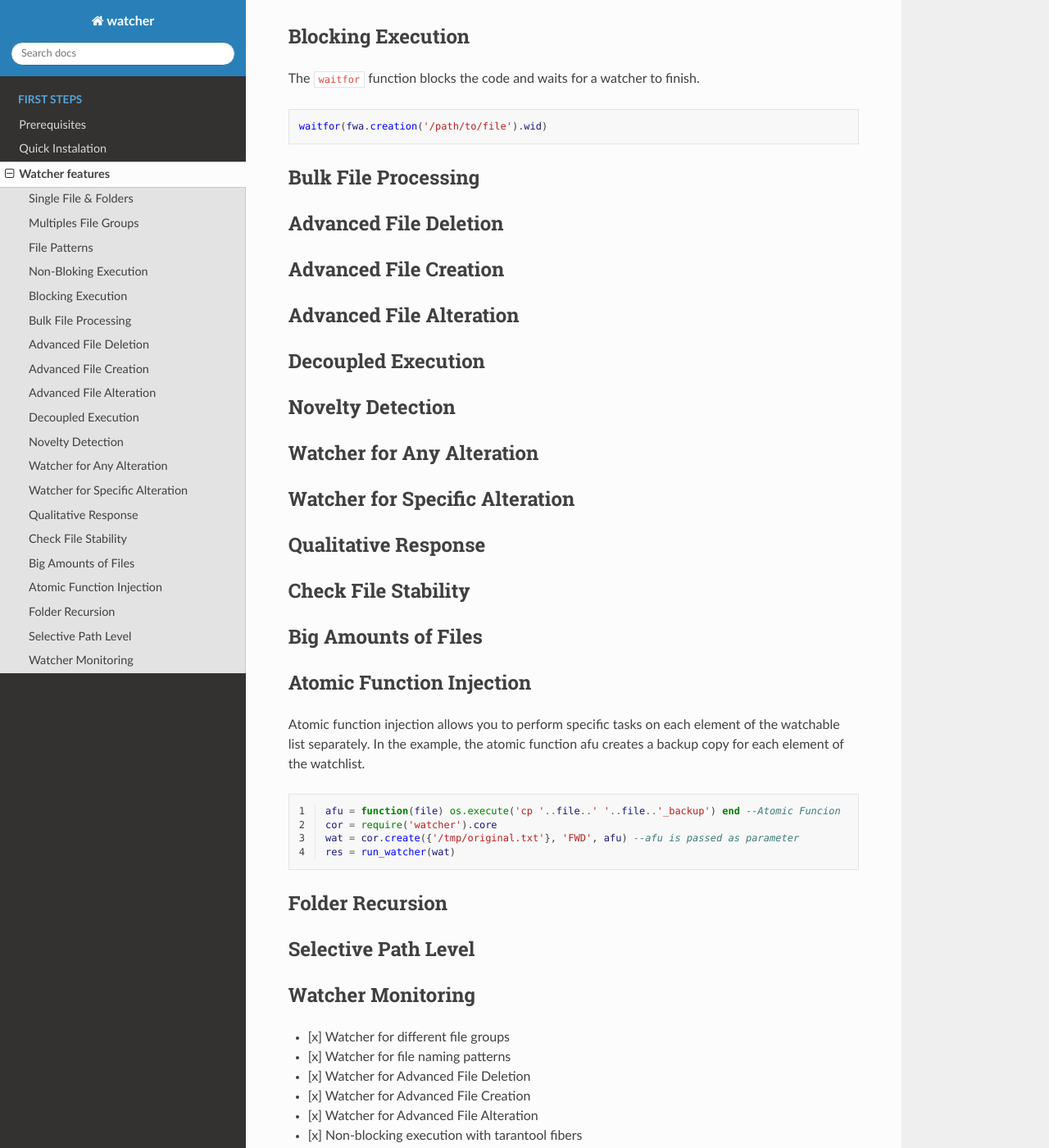
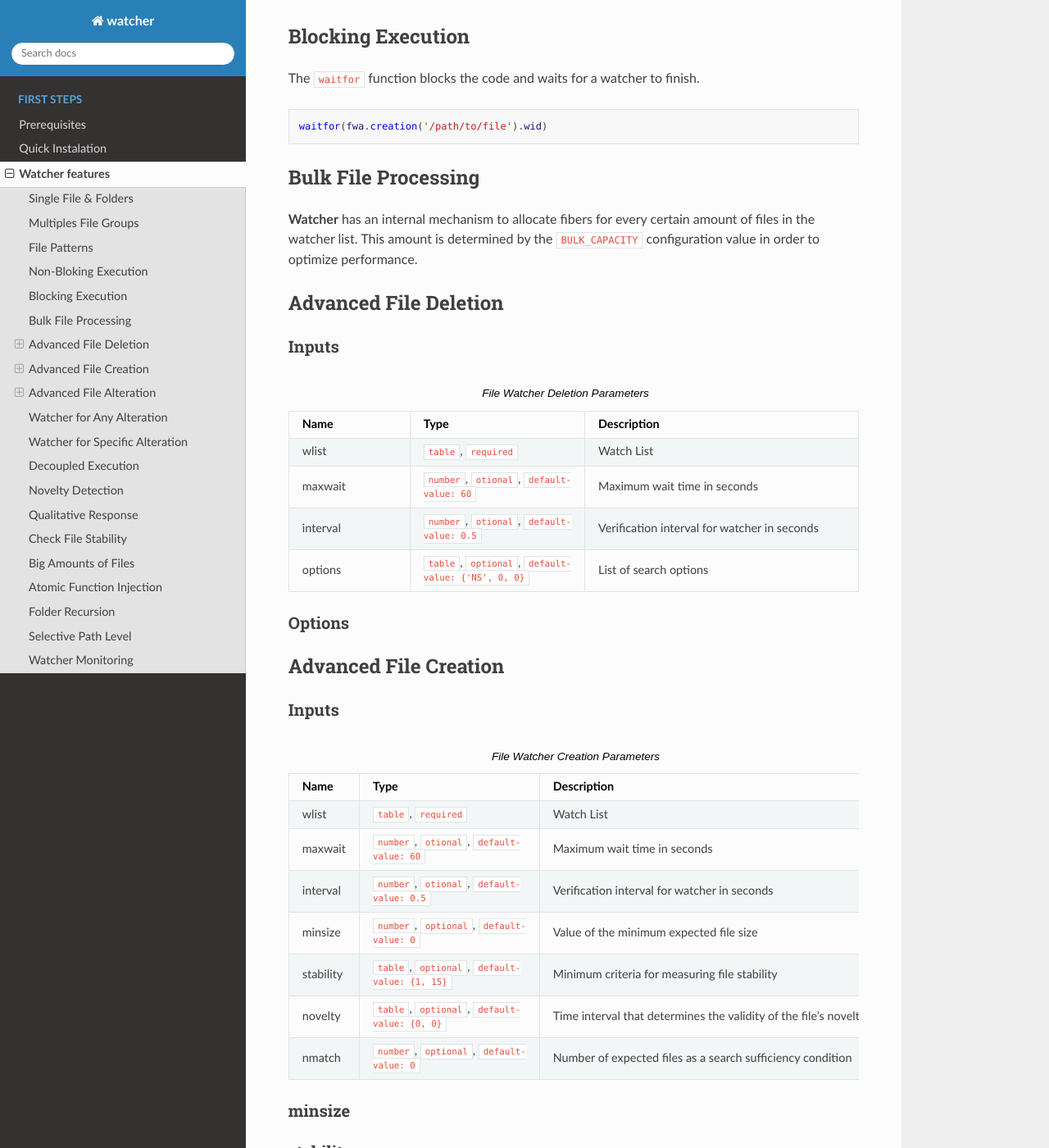
Before and after one commit to racherb/watcher, a Sphinx documentation site: the page built from docs/source/features.rst, in a window 1280 px wide and 1400 px high, scrolled down 1223 px. Shown: the whole window at 82% size. Built offline with Sphinx 7.4.7 and the Read the Docs theme 2.0.0, drawn with Linux system fonts in a browser that asks for light colours; pages that are not in the unit, such as notebooks, are missing from menus; some of the changed text lies outside the part shown.

Commit message:
Update docs
Update docs

```diff
--- a/docs/source/features.rst
+++ b/docs/source/features.rst
@@ -66,30 +66,165 @@ The ``waitfor`` function blocks the code and waits for a watcher to finish.
 Bulk File Processing
 --------------------
 
-..
-
+**Watcher** has an internal mechanism to allocate fibers for every certain amount of files
+in the watcher list. This amount is determined by the ``BULK_CAPACITY`` configuration value
+in order to optimize performance.
 
 Advanced File Deletion
 ----------------------
 
+Inputs
+******
+
+.. list-table:: File Watcher Deletion Parameters
+   :widths: 25 25 50
+   :header-rows: 1
+
+   * - Name
+     - Type
+     - Description
+   * - wlist
+     - ``table``, ``required``
+     - Watch List
+   * - maxwait
+     - ``number``, ``otional``, ``default-value: 60``
+     - Maximum wait time in seconds
+   * - interval
+     - ``number``, ``otional``, ``default-value: 0.5``
+     - Verification interval for watcher in seconds
+   * - options
+     - ``table``, ``optional``, ``default-value: {'NS', 0, 0}``
+     - List of search options
+
+Options
+*******
+
 Advanced File Creation
 ----------------------
+
+Inputs
+******
+
+.. list-table:: File Watcher Creation Parameters
+   :widths: 25 25 50
+   :header-rows: 1
+
+   * - Name
+     - Type
+     - Description
+   * - wlist
+     - ``table``, ``required``
+     - Watch List
+   * - maxwait
+     - ``number``, ``otional``, ``default-value: 60``
+     - Maximum wait time in seconds
+   * - interval
+     - ``number``, ``otional``, ``default-value: 0.5``
+     - Verification interval for watcher in seconds
+   * - minsize
+     - ``number``, ``optional``, ``default-value: 0``
+     - Value of the minimum expected file size
+   * - stability
+     - ``table``, ``optional``, ``default-value: {1, 15}``
+     - Minimum criteria for measuring file stability
+   * - novelty
+     - ``table``, ``optional``, ``default-value: {0, 0}``
+     - Time interval that determines the validity of the file's novelty
+   * - nmatch
+     - ``number``, ``optional``, ``default-value: 0``
+     - Number of expected files as a search sufficiency condition
+
+minsize
+*******
+
+stability
+*********
+
+internal
+iterations
+
+novelty
+*******
+
+nmatch
+******
 
 Advanced File Alteration
 ------------------------
 
+Inputs
+******
+
+
+.. list-table:: File Watcher Alteration Parameters
+   :widths: 25 25 50
+   :header-rows: 1
+
+   * - Name
+     - Type
+     - Description
+   * - wlist
+     - ``table``, ``required``
+     - Watch List
+   * - maxwait
+     - ``numeric``, ``otional``, ``default-value: 60``
+     - Maximum wait time in seconds
+   * - interval
+     - ``numeric``, ``otional``, ``default-value: 0.5``
+     - Verification interval for watcher in seconds
+   * - awhat
+     - ``string``, ``optional``, ``default-value: '1'``
+     - Type of file alteration to be observed
+   * - nmatch
+     - ``number``, ``optional``, ``default-value: 0``
+     - Number of expected files as a search sufficiency condition
+
+awhat
+*****
+
+.. list-table:: File Watcher Alteration Parameters
+   :widths: 25 10 65
+   :header-rows: 1
+
+   * - Code
+     - Value
+     - Description
+   * - ``ANY_ALTERATION``
+     - ``'1'``
+     - Search for any alteration
+   * - ``CONTENT_ALTERATION``
+     - ``'2'``
+     - Search for content file alteration
+   * - ``SIZE_ALTERATION``
+     - ``'3'``
+     - Search for file size alteration
+   * - ``CHANGE_TIME_ALTERATION``
+     - ``'4'``
+     - Search for file ``ctime`` alteration
+   * - ``MODIFICATION_TIME_ALTERATION``
+     - ``'5'``
+     - Search for file ``mtime`` alteration
+   * - ``INODE_ALTERATION``
+     - ``'6'``
+     - Search for file ``inode`` alteration
+   * - ``OWNER_ALTERATION``
+     - ``'7'``
+     - Search for file ``owner`` alteration
+   * - ``GROUP_ALTERATION``
+     - ``'8'``
+     - Search for file ``group`` alteration
+
+Watcher for Any Alteration
+---------------------------
+
+Watcher for Specific Alteration
+-------------------------------
 
 Decoupled Execution
 -------------------
 
 Novelty Detection
 ------------------
-
-Watcher for Any Alteration
----------------------------
-
-Watcher for Specific Alteration
--------------------------------
 
 
 Qualitative Response
```
Also changed, not shown: docs/source/prerreq.rst (+20 -11 lines), docs/source/setup.rst (+29 -34 lines).
